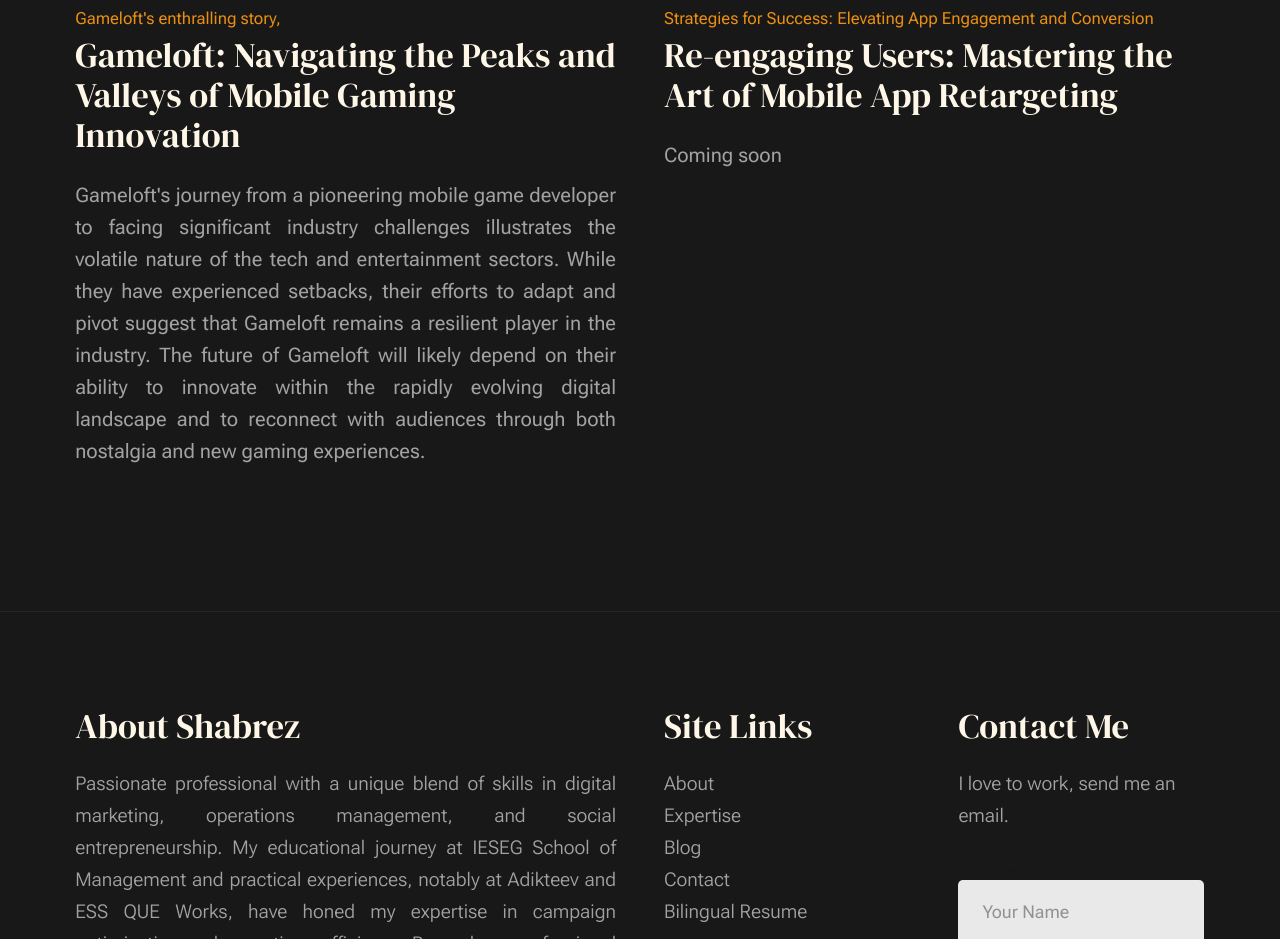
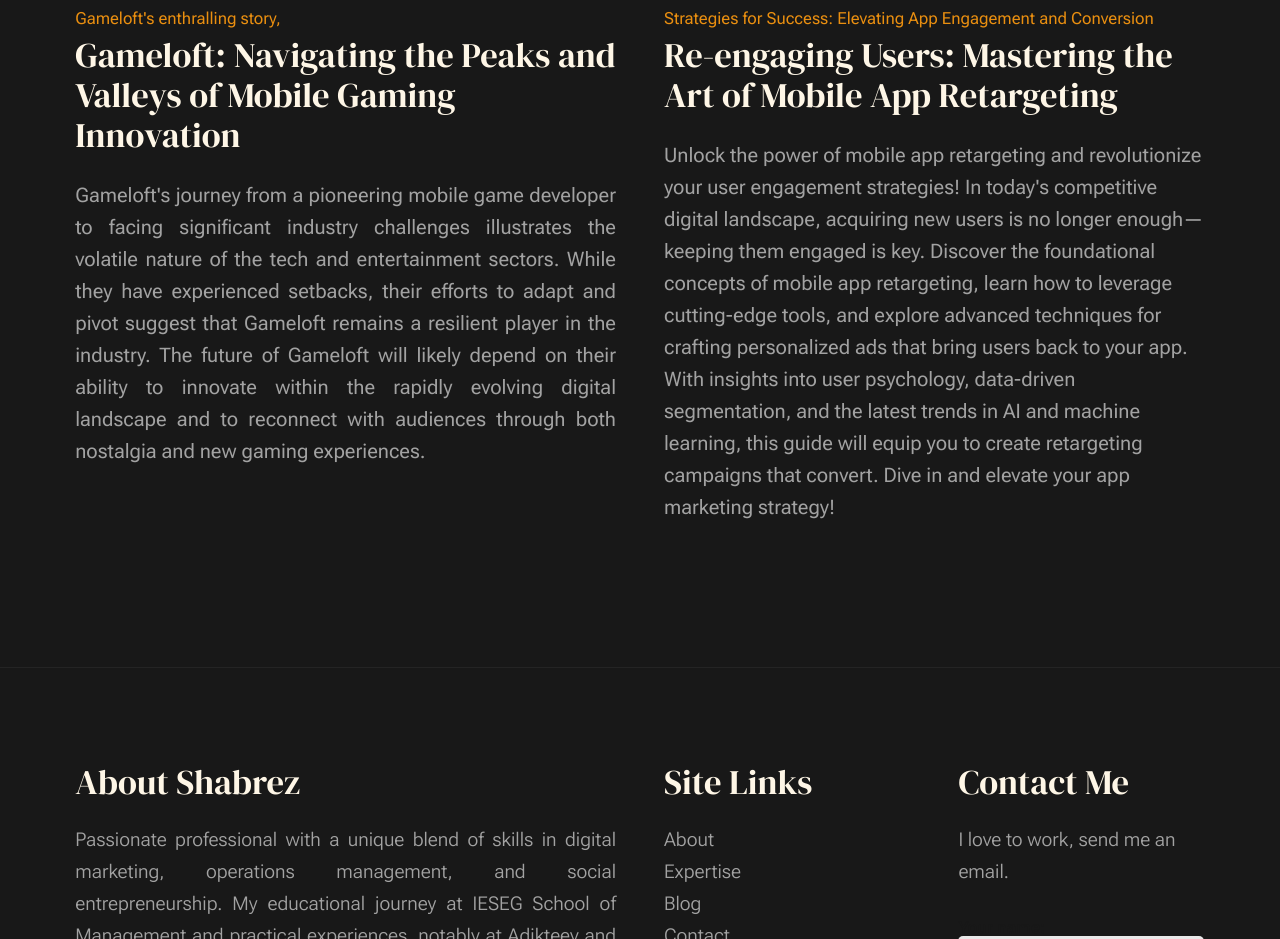
Before and after one commit to ShabrezNoorani/www.shabreznoorani.com, a plain HTML site: page index.html in a window 1280 px wide. Shown: the part 10032-10971 px from the top of the page. Drawn offline with Linux system fonts and the light colour scheme.

Commit message:
Changed Coming soon in index.html

```diff
--- a/index.html
+++ b/index.html
@@ -874,7 +874,7 @@ document.addEventListener('DOMContentLoaded', () => {
                                         </div>
                                         <div class="blog-card__text">
                                             <p>
-                                            Coming soon
+                                                Unlock the power of mobile app retargeting and revolutionize your user engagement strategies! In today's competitive digital landscape, acquiring new users is no longer enough—keeping them engaged is key. Discover the foundational concepts of mobile app retargeting, learn how to leverage cutting-edge tools, and explore advanced techniques for crafting personalized ads that bring users back to your app. With insights into user psychology, data-driven segmentation, and the latest trends in AI and machine learning, this guide will equip you to create retargeting campaigns that convert. Dive in and elevate your app marketing strategy!
                                             </p>
                                         </div>
                                     </div> <!-- end blog-card --> <!-- end blog-card -->
```
Also changed, not shown: 6 other files.
